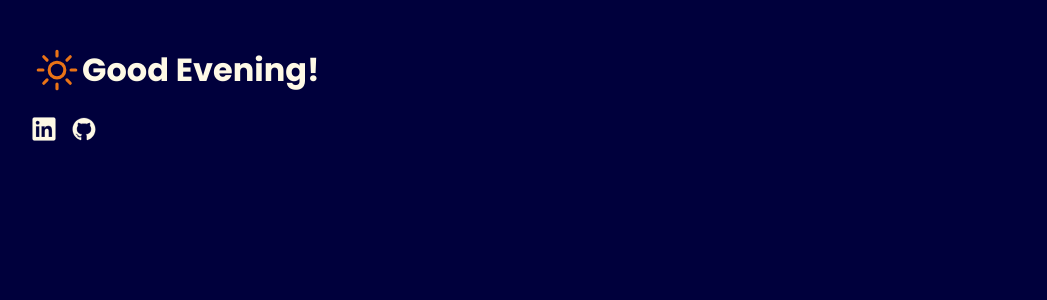
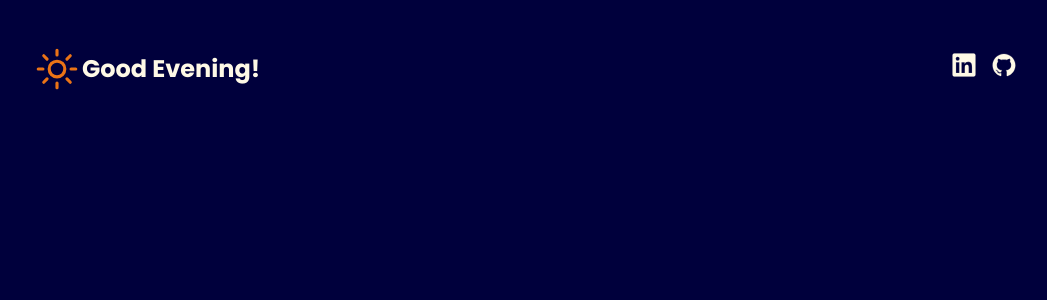
Before and after one commit to donaldrs01/atlas-react-and-jsx, a React (Vite) app: page / in a window 1280 px wide. Shown: the top 300 px of the page, without its empty margins (108-1155 px from the left). Built offline with nearby package versions, Linux system fonts and the light colour scheme.

Commit message:
added header component for social links / greeting message

```diff
--- a/src/App.jsx
+++ b/src/App.jsx
@@ -1,12 +1,12 @@
 import React from 'react';
 import Greeting from './components/Greeting';
 import SocialLinks from './components/SocialLinks';
+import Header from './components/Header';
 
 function App() {
   return (
     <div className="app">
-      <Greeting />
-      <SocialLinks />
+      <Header />
     </div>
   );
 }
--- /dev/null
+++ b/src/components/Header.jsx
@@ -0,0 +1,14 @@
+import React from 'react';
+import Greeting from './Greeting';
+import SocialLinks from './SocialLinks';
+
+const Header = () => {
+    return (
+        <nav className="header">
+            <Greeting />
+            <SocialLinks />
+        </nav>
+    );
+};
+
+export default Header;
```
